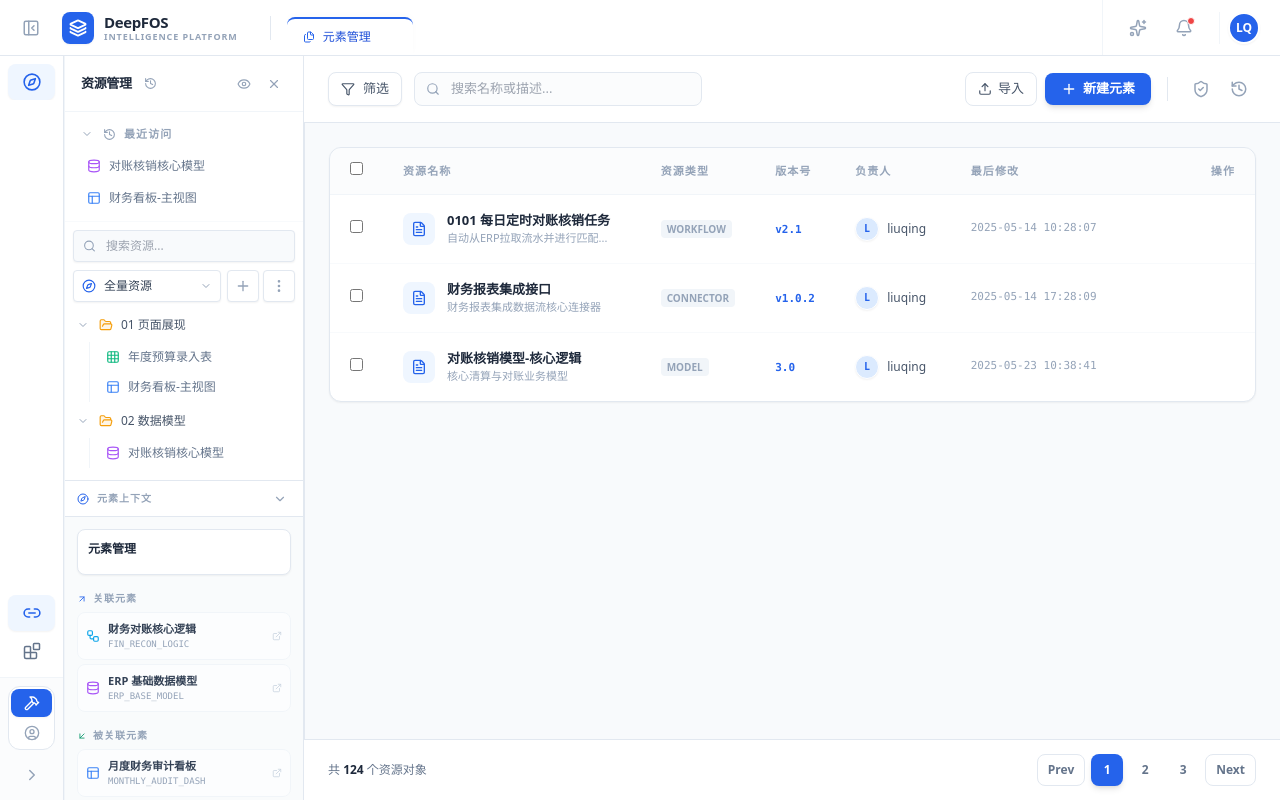
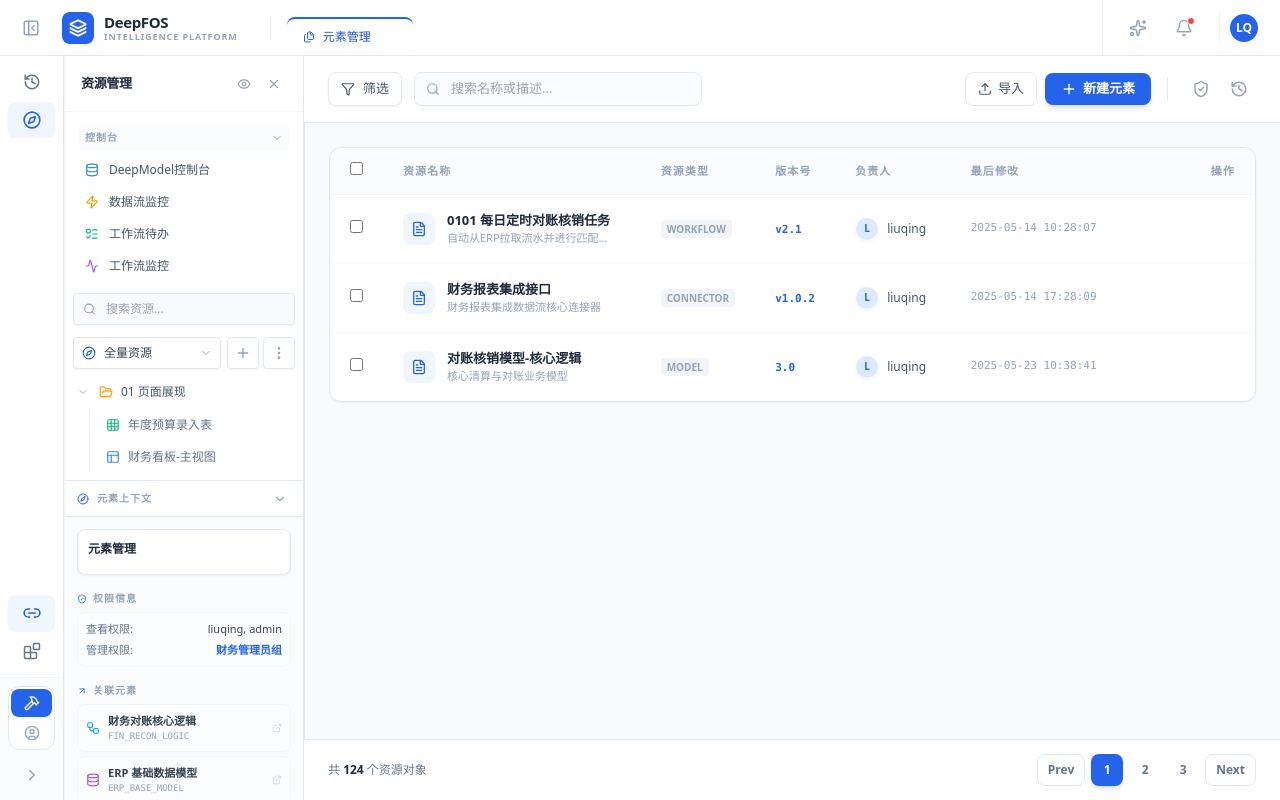
Before and after one commit to Jady891213/deepfos-resource, a React (Vite) app: page / in a window 1280 px wide. Built offline with nearby package versions, Linux system fonts and the light colour scheme.

Commit message:
feat(sidebar): Add recent and favorites module
Introduces a new "Recent and Favorites" module to the sidebar and resource explorer. This change aims to improve user experience by providing quick access to frequently used or recently accessed resources.

```diff
--- a/components/Explorer.tsx
+++ b/components/Explorer.tsx
@@ -9,36 +9,32 @@ import {
   Database,
   Workflow,
   Cpu,
-  Share2,
   Code2,
   Eye,
   Plus,
   ArrowUpRight,
   ArrowDownLeft,
-  Clock,
-  Trash2,
-  Edit2,
   X,
   Compass,
   ShieldCheck,
-  User,
-  Users,
   ExternalLink,
   History,
   Star,
   Layout,
   Zap,
-  Terminal,
   Grid3X3,
   MoreVertical,
   Locate,
-  Filter
+  Clock,
+  Activity,
+  ListTodo,
+  Monitor
 } from 'lucide-react';
 import { ModuleId, ResourceItem, Tab, ResourceType } from '../types';
 
 interface ExplorerProps {
   activeModule: ModuleId;
-  onSelectResource: (item: ResourceItem) => void;
+  onSelectResource: (item: any) => void;
   isUserMode?: boolean;
   activeTab?: Tab;
   showContext?: boolean;
@@ -82,6 +78,13 @@ const MODULE_OPTIONS = [
   { id: 'module-integration', label: '数据集成', icon: <Zap size={14} /> },
 ];
 
+const CONSOLE_ITEMS = [
+  { id: 'console-deepmodel', name: 'DeepModel控制台', icon: <Database size={14} className="text-blue-500" /> },
+  { id: 'console-datastream', name: '数据流监控', icon: <Zap size={14} className="text-amber-500" /> },
+  { id: 'console-workflow-todo', name: '工作流待办', icon: <ListTodo size={14} className="text-emerald-500" /> },
+  { id: 'console-workflow-monitor', name: '工作流监控', icon: <Activity size={14} className="text-purple-500" /> },
+];
+
 const RECENT_ITEMS: ResourceItem[] = [
   { id: 'res_m_1', name: '对账核销核心模型', code: 'MODEL_RECON_CORE', type: 'model', version: '3.0', createdBy: 'liuqing', updatedAt: '2025-05-14' },
   { id: 'res_ux_3', name: '财务看板-主视图', code: 'FIN_DASHBOARD', type: 'ux', version: '1.0', createdBy: 'liuqing', updatedAt: '2025-05-12' },
@@ -104,6 +107,7 @@ const getIconForType = (type: ResourceType) => {
 };
 
 const Explorer: React.FC<ExplorerProps> = ({
+  activeModule,
   onSelectResource,
   isUserMode,
   activeTab,
@@ -113,12 +117,16 @@ const Explorer: React.FC<ExplorerProps> = ({
   const [selectedModule, setSelectedModule] = useState('all');
   const [isModuleMenuOpen, setIsModuleMenuOpen] = useState(false);
   const [isMoreMenuOpen, setIsMoreMenuOpen] = useState(false);
-  const [quickAccessMode, setQuickAccessMode] = useState<'recent' | 'fav'>('recent');
   const [expanded, setExpanded] = useState<Record<string, boolean>>({
-    'quick-access': true,
     'root_ux': true,
     'root_model': true,
     'root_logic': true
+  });
+  // 分组展开状态，默认全部展开
+  const [groupsExpanded, setGroupsExpanded] = useState<Record<string, boolean>>({
+    recent: true,
+    fav: true,
+    console: true
   });
   const [showCode, setShowCode] = useState(false);
   const [searchQuery, setSearchQuery] = useState('');
@@ -137,21 +145,17 @@ const Explorer: React.FC<ExplorerProps> = ({
     return () => document.removeEventListener('mousedown', handleClickOutside);
   }, []);
 
-  // 修复高度调整逻辑
   useEffect(() => {
     if (isResizingContext) {
       const onMouseMove = (e: MouseEvent) => {
-        // 计算新的高度：窗口底部 y 坐标 - 鼠标 y 坐标
         const newHeight = window.innerHeight - e.clientY;
         setContextHeight(Math.max(100, Math.min(800, newHeight)));
       };
       const onMouseUp = () => setIsResizingContext(false);
-
       window.addEventListener('mousemove', onMouseMove);
       window.addEventListener('mouseup', onMouseUp);
       document.body.style.cursor = 'row-resize';
       document.body.style.userSelect = 'none';
-
       return () => {
         window.removeEventListener('mousemove', onMouseMove);
         window.removeEventListener('mouseup', onMouseUp);
@@ -162,6 +166,7 @@ const Explorer: React.FC<ExplorerProps> = ({
   }, [isResizingContext]);
 
   const toggleExpand = (id: string) => setExpanded(prev => ({ ...prev, [id]: !prev[id] }));
+  const toggleGroup = (id: string) => setGroupsExpanded(prev => ({ ...prev, [id]: !prev[id] }));
 
   const currentTree = useMemo(() => {
     const data = MODULE_DATA[selectedModule] || MODULE_DATA['all'] || [];
@@ -175,22 +180,29 @@ const Explorer: React.FC<ExplorerProps> = ({
     })).filter(dir => (dir.children && dir.children.length > 0) || dir.name.toLowerCase().includes(lowerQuery));
   }, [selectedModule, searchQuery]);
 
+  const filteredRecent = useMemo(() => {
+    if (!searchQuery) return RECENT_ITEMS;
+    const q = searchQuery.toLowerCase();
+    return RECENT_ITEMS.filter(item => item.name.toLowerCase().includes(q) || item.code.toLowerCase().includes(q));
+  }, [searchQuery]);
+
+  const filteredFav = useMemo(() => {
+    if (!searchQuery) return FAVORITE_ITEMS;
+    const q = searchQuery.toLowerCase();
+    return FAVORITE_ITEMS.filter(item => item.name.toLowerCase().includes(q) || item.code.toLowerCase().includes(q));
+  }, [searchQuery]);
+
   const currentModule = useMemo(() =>
     MODULE_OPTIONS.find(o => o.id === selectedModule) || MODULE_OPTIONS[0],
   [selectedModule]);
 
   return (
     <div className="flex flex-col h-full bg-white select-none relative">
-      {/* Explorer Header */}
       <div className="h-14 flex items-center px-4 justify-between border-b border-slate-100 bg-white shrink-0">
         <div className="flex items-center gap-2">
-          <span className="font-bold text-slate-800 tracking-tight text-[13px] uppercase">资源管理</span>
-          <button
-            onClick={() => setQuickAccessMode(quickAccessMode === 'recent' ? 'fav' : 'recent')}
-            className={`p-1 rounded hover:bg-slate-50 transition-colors ${quickAccessMode === 'fav' ? 'text-amber-500' : 'text-slate-400'}`}
-          >
-            {quickAccessMode === 'recent' ? <History size={13} /> : <Star size={13} />}
-          </button>
+          <span className="font-bold text-slate-800 tracking-tight text-[13px] uppercase">
+            {activeModule === 'recent_fav' ? '收藏' : '资源管理'}
+          </span>
         </div>
         <div className="flex items-center gap-1">
           <button onClick={() => setShowCode(!showCode)} className={`p-1.5 rounded transition-colors ${showCode ? 'bg-blue-50 text-blue-600' : 'text-slate-400 hover:bg-slate-50'}`}>
@@ -201,34 +213,37 @@ const Explorer: React.FC<ExplorerProps> = ({
       </div>
 
       <div className="flex-1 flex flex-col min-h-0 overflow-hidden">
-        {/* Quick Access Area */}
-        {!isUserMode && (
-          <div className="p-2 border-b border-slate-50 bg-slate-50/10">
-            <button onClick={() => toggleExpand('quick-access')} className="w-full flex items-center gap-2 p-1.5 hover:bg-white rounded transition-colors group">
-              <div className="w-4 h-4 flex items-center justify-center shrink-0">
-                {expanded['quick-access'] ? <ChevronDown size={12} className="text-slate-400" /> : <ChevronRight size={12} className="text-slate-400" />}
+        <div className="p-2 bg-white space-y-3">
+          {/* 控制台分组 - 仅在非收藏模块显示，并支持折叠 */}
+          {activeModule !== 'recent_fav' && (
+            <div className="px-1.5 pt-1">
+              <button
+                onClick={() => toggleGroup('console')}
+                className="w-full flex items-center justify-between p-1.5 mb-1 text-slate-400 bg-slate-50/50 rounded hover:bg-slate-100/50 transition-colors"
+              >
+                <div className="flex items-center gap-2">
+                  <span className="text-[10px] font-black uppercase tracking-widest">控制台</span>
                 </div>
-              {quickAccessMode === 'recent' ? <History size={13} className="text-slate-400" /> : <Star size={13} className="text-amber-400" />}
-              <span className="text-[11px] font-black text-slate-400 uppercase tracking-widest">
-                {quickAccessMode === 'recent' ? '最近访问' : '我的收藏'}
-              </span>
+                {groupsExpanded.console ? <ChevronDown size={12} /> : <ChevronRight size={12} />}
               </button>
-            {expanded['quick-access'] && (
-              <div className="space-y-0.5 mt-0.5 px-2">
-                {(quickAccessMode === 'recent' ? RECENT_ITEMS : FAVORITE_ITEMS).map(item => (
-                  <div key={item.id} onClick={() => onSelectResource(item)} className="flex items-center gap-2 p-1.5 rounded cursor-pointer hover:bg-slate-50 transition-colors">
-                    {getIconForType(item.type)}
-                    <span className={`text-[12px] truncate flex-1 ${activeTab?.id === item.id ? 'text-blue-600 font-bold' : 'text-slate-500'}`}>{item.name}</span>
-                  </div>
+
+              {groupsExpanded.console && (
+                <div className="grid grid-cols-1 gap-0.5 animate-in fade-in slide-in-from-top-1 duration-200">
+                  {CONSOLE_ITEMS.map(item => (
+                    <button
+                      key={item.id}
+                      onClick={() => onSelectResource({ id: item.id, name: item.name, type: 'page' })}
+                      className="flex items-center gap-2.5 p-1.5 rounded-lg text-[12px] text-slate-600 hover:bg-blue-50/50 hover:text-blue-600 transition-all text-left"
+                    >
+                      <span className="shrink-0">{item.icon}</span>
+                      <span className={`truncate ${activeTab?.id === item.id ? 'font-bold text-blue-600' : ''}`}>{item.name}</span>
+                    </button>
                   ))}
                 </div>
               )}
             </div>
           )}
 
-        {/* Improved Toolbar Layout */}
-        <div className="p-2 bg-white space-y-2">
-          {/* Row 1: Full-width Search */}
           <div className="relative">
             <Search className="absolute left-2.5 top-1/2 -translate-y-1/2 text-slate-400" size={13} />
             <input
@@ -240,7 +255,7 @@ const Explorer: React.FC<ExplorerProps> = ({
             />
           </div>
 
-          {/* Row 2: Filter with Text + Actions */}
+          {activeModule !== 'recent_fav' && (
             <div className="flex items-center justify-between gap-1.5">
               <div className="relative flex-1" ref={moduleMenuRef}>
                 <button
@@ -288,17 +303,75 @@ const Explorer: React.FC<ExplorerProps> = ({
                         currentTree.forEach(d => next[d.id] = true);
                         return next;
                       })} className="w-full flex items-center gap-2.5 px-3 py-2 text-[12px] text-slate-600 hover:bg-slate-50">展开全部</button>
-                    <button onClick={() => setExpanded({ 'quick-access': expanded['quick-access'] })} className="w-full flex items-center gap-2.5 px-3 py-2 text-[12px] text-slate-600 hover:bg-slate-50">收起全部</button>
+                      <button onClick={() => setExpanded({})} className="w-full flex items-center gap-2.5 px-3 py-2 text-[12px] text-slate-600 hover:bg-slate-50">收起全部</button>
                     </div>
                   )}
                 </div>
               </div>
             </div>
+          )}
         </div>
 
-        {/* Directory Tree (No divider above) */}
         <div className="flex-1 overflow-y-auto px-1 no-scrollbar pb-10">
-          {currentTree.map(dir => (
+          {activeModule === 'recent_fav' ? (
+            <div className="space-y-4 pt-1">
+              <div className="px-1">
+                <button
+                  onClick={() => toggleGroup('recent')}
+                  className="w-full flex items-center justify-between p-1.5 mb-1 text-slate-400 bg-slate-50/50 rounded hover:bg-slate-100/50 transition-colors"
+                >
+                  <div className="flex items-center gap-2">
+                    <Clock size={14} />
+                    <span className="text-[11px] font-black uppercase tracking-widest">最近打开</span>
+                  </div>
+                  {groupsExpanded.recent ? <ChevronDown size={12} /> : <ChevronRight size={12} />}
+                </button>
+
+                {groupsExpanded.recent && (
+                  <div className="space-y-0.5 animate-in fade-in slide-in-from-top-1 duration-200">
+                    {filteredRecent.length > 0 ? filteredRecent.map(item => (
+                      <div key={item.id} onClick={() => onSelectResource(item)} className="flex items-center gap-2 p-1.5 rounded cursor-pointer hover:bg-blue-50/50 transition-colors">
+                        {getIconForType(item.type)}
+                        <span className={`text-[12px] truncate flex-1 ${activeTab?.id === item.id ? 'text-blue-600 font-bold' : 'text-slate-500'}`}>{item.name}</span>
+                      </div>
+                    )) : <div className="p-3 text-[11px] text-slate-400 text-center italic">无匹配记录</div>}
+                  </div>
+                )}
+              </div>
+
+              <div className="px-1">
+                <button
+                  onClick={() => toggleGroup('fav')}
+                  className="w-full flex items-center justify-between p-1.5 mb-1 text-slate-400 bg-slate-50/50 rounded hover:bg-slate-100/50 transition-colors"
+                >
+                  <div className="flex items-center gap-2">
+                    <Star size={14} className="text-amber-400" />
+                    <span className="text-[11px] font-black uppercase tracking-widest">我的收藏</span>
+                  </div>
+                  {groupsExpanded.fav ? <ChevronDown size={12} /> : <ChevronRight size={12} />}
+                </button>
+
+                {groupsExpanded.fav && (
+                  <div className="space-y-0.5 animate-in fade-in slide-in-from-top-1 duration-200">
+                    {filteredFav.length > 0 ? filteredFav.map(item => (
+                      <div key={item.id} onClick={() => onSelectResource(item)} className="flex items-center gap-2 p-1.5 rounded cursor-pointer hover:bg-blue-50/50 transition-colors group">
+                        {getIconForType(item.type)}
+                        <span className={`text-[12px] truncate flex-1 ${activeTab?.id === item.id ? 'text-blue-600 font-bold' : 'text-slate-500'}`}>{item.name}</span>
+                        <button
+                          className="opacity-0 group-hover:opacity-100 p-1 text-amber-400 hover:text-slate-400 transition-all"
+                          onClick={(e) => { e.stopPropagation(); /* 触发取消收藏逻辑 */ }}
+                          title="取消收藏"
+                        >
+                          <Star size={12} fill="currentColor" />
+                        </button>
+                      </div>
+                    )) : <div className="p-3 text-[11px] text-slate-400 text-center italic">无匹配收藏</div>}
+                  </div>
+                )}
+              </div>
+            </div>
+          ) : (
+            currentTree.map(dir => (
               <div key={dir.id} className="mb-0.5">
                 <div onClick={() => toggleExpand(dir.id)} className="flex items-center gap-2 p-1.5 hover:bg-slate-100/60 rounded cursor-pointer group">
                   <div className="w-4 h-4 flex items-center justify-center shrink-0">
@@ -315,16 +388,23 @@ const Explorer: React.FC<ExplorerProps> = ({
                         <span className={`text-[12px] truncate flex-1 transition-colors ${activeTab?.id === item.id ? 'text-blue-600 font-bold' : 'text-slate-500'}`}>
                           {showCode ? item.code : item.name}
                         </span>
+                        <button
+                          className="opacity-0 group-hover:opacity-100 p-1 text-slate-300 hover:text-amber-400 transition-all"
+                          onClick={(e) => { e.stopPropagation(); /* 触发收藏逻辑 */ }}
+                          title="收藏"
+                        >
+                          <Star size={12} />
+                        </button>
                       </div>
                     ))}
                   </div>
                 )}
               </div>
-          ))}
+            ))
+          )}
         </div>
       </div>
 
-      {/* Resizable Element Context Drawer */}
       <div
         style={{
           height: showContext ? `${contextHeight}px` : '0px',
@@ -332,7 +412,6 @@ const Explorer: React.FC<ExplorerProps> = ({
         }}
         className="border-t border-slate-200 bg-slate-50/80 flex flex-col shrink-0 relative transition-all duration-300 ease-in-out overflow-hidden z-10"
       >
-        {/* Resize Handle */}
         <div
           onMouseDown={() => setIsResizingContext(true)}
           className="absolute top-0 left-0 w-full h-1 cursor-row-resize hover:bg-blue-400/30 z-50 active:bg-blue-500"
@@ -354,7 +433,15 @@ const Explorer: React.FC<ExplorerProps> = ({
                 <div className="text-[10px] text-slate-400 font-mono">{activeTab.code}</div>
               </div>
 
-              {/* 关联元素部分 */}
+              {/* 权限信息 */}
+              <section className="space-y-1.5">
+                <h4 className="text-[10px] font-black text-slate-400 uppercase tracking-widest flex items-center gap-1.5"><ShieldCheck size={10} className="text-blue-600" /> 权限信息</h4>
+                <div className="bg-white/50 border border-slate-100 rounded-lg p-2 text-[11px] space-y-1">
+                  <div className="flex justify-between"><span className="text-slate-500">查看权限:</span><span className="text-slate-700">liuqing, admin</span></div>
+                  <div className="flex justify-between"><span className="text-slate-500">管理权限:</span><span className="text-blue-600 font-bold">财务管理员组</span></div>
+                </div>
+              </section>
+
               <section className="space-y-1.5">
                 <h4 className="text-[10px] font-black text-slate-400 uppercase tracking-widest flex items-center gap-1.5">
                   <ArrowUpRight size={10} className="text-blue-600" /> 关联元素
@@ -376,7 +463,6 @@ const Explorer: React.FC<ExplorerProps> = ({
                 </div>
               </section>
 
-              {/* 被关联元素部分 */}
               <section className="space-y-1.5">
                 <h4 className="text-[10px] font-black text-slate-400 uppercase tracking-widest flex items-center gap-1.5">
                   <ArrowDownLeft size={10} className="text-emerald-600" /> 被关联元素
@@ -396,14 +482,6 @@ const Explorer: React.FC<ExplorerProps> = ({
                   ))}
                 </div>
               </section>
-
-              <section className="space-y-1.5">
-                <h4 className="text-[10px] font-black text-slate-400 uppercase tracking-widest flex items-center gap-1.5"><ShieldCheck size={10} className="text-blue-600" /> 权限信息</h4>
-                <div className="bg-white/50 border border-slate-100 rounded-lg p-2 text-[11px] space-y-1">
-                  <div className="flex justify-between"><span className="text-slate-500">查看权限:</span><span className="text-slate-700">liuqing, admin</span></div>
-                  <div className="flex justify-between"><span className="text-slate-500">管理权限:</span><span className="text-blue-600 font-bold">财务管理员组</span></div>
-                </div>
-              </section>
             </>
           ) : (
             <div className="h-full flex flex-col items-center justify-center opacity-30 grayscale p-4">
--- a/components/Sidebar.tsx
+++ b/components/Sidebar.tsx
@@ -8,7 +8,8 @@ import {
   UserCircle,
   MonitorCheck,
   Compass,
-  Link2
+  Link2,
+  History
 } from 'lucide-react';
 import { ModuleId } from '../types';
 
@@ -40,8 +41,8 @@ const Sidebar: React.FC<SidebarProps> = ({
   onModeToggle
 }) => {
 
-  // 恢复为单一的“全量资源”入口
   const devItems = [
+    { id: 'recent_fav', icon: <History size={18} />, label: '最近与收藏' },
     { id: 'resources', icon: <Compass size={18} />, label: '全量资源' },
   ] as const;
 
--- a/types.ts
+++ b/types.ts
@@ -41,6 +41,7 @@ export enum ViewMode {
 }
 
 export type ModuleId =
+  | 'recent_fav' // Recent and Favorites module
   | 'resources' // Unified Resource Management
   | 'finance'
   | 'context'   // Active Tab Context (Relations)
```
Lines whose indentation alone changed are shown as unchanged.
